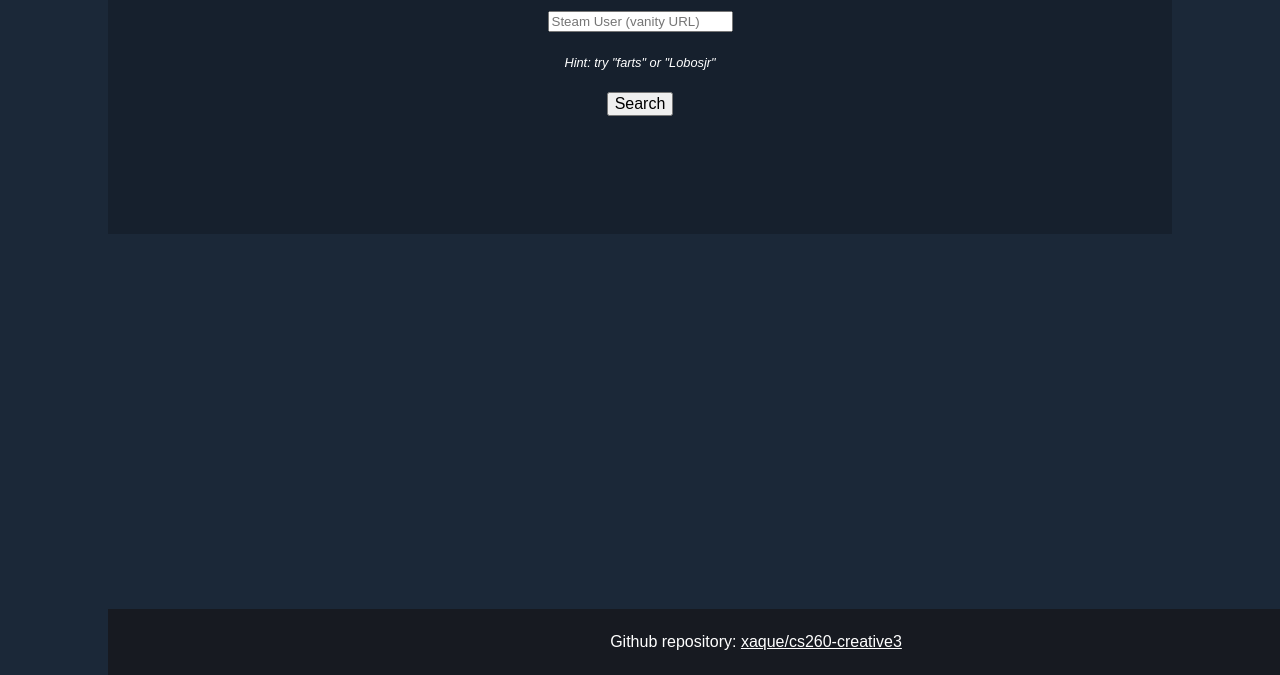
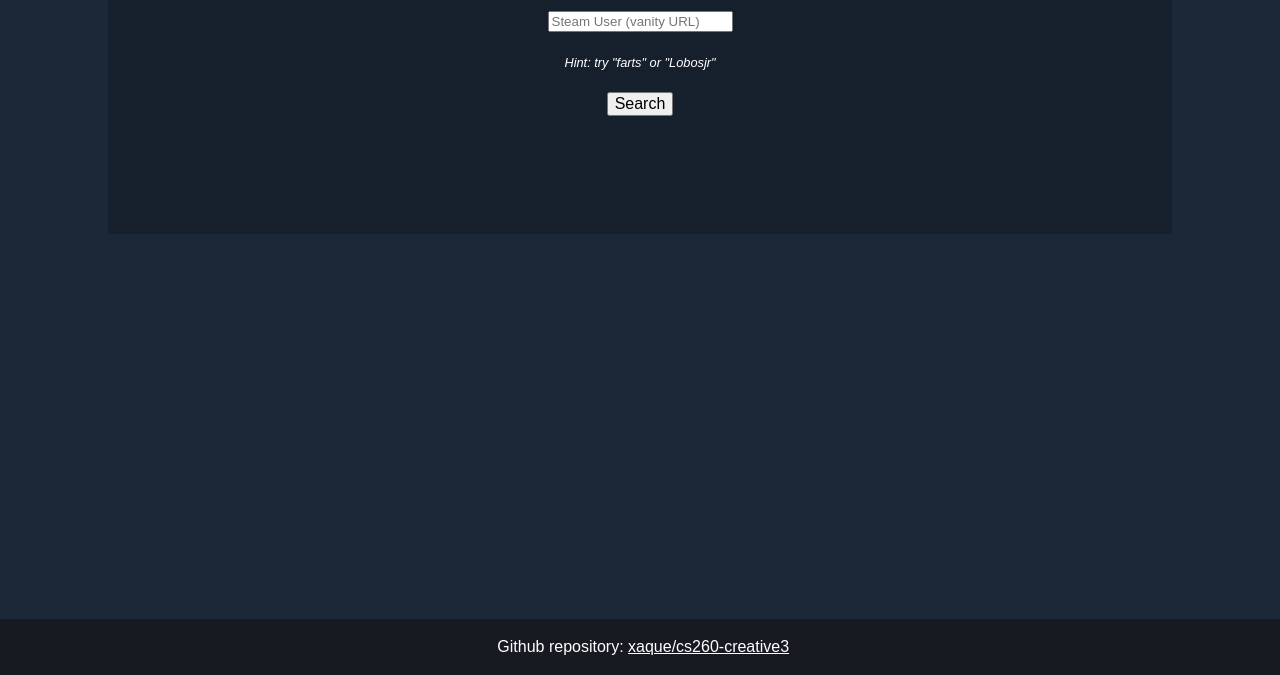
Before and after one commit to xaque/SteamLibraryDashboard, a plain HTML site: page index.html in a window 1280 px wide. Shown: the part 125-800 px from the top of the page. Drawn offline with nearby package versions, Linux system fonts and the light colour scheme.

Commit message:
Changed footer style

```diff
--- a/styles.css
+++ b/styles.css
@@ -95,10 +95,11 @@ footer {
     text-align: center;
     background-color: #171a21;
     color: white;
-    padding: 0.5em;
+    padding: 0.2em;
     width: 100%;
     position: fixed;
     bottom: 0;
+    left: 0;
 }
 
 footer a {
```
